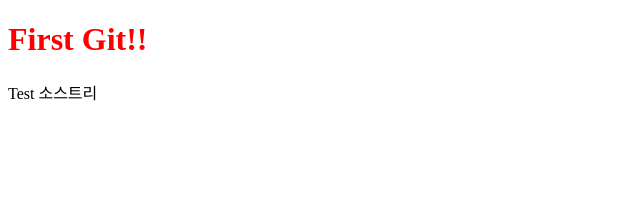
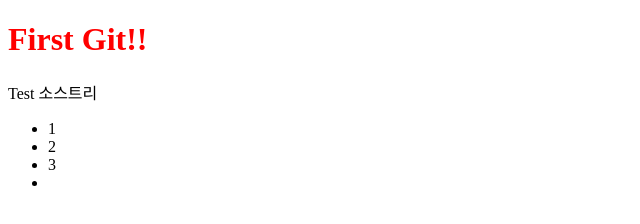
Before and after one commit to kimyucheol/git-test, a website: page index.html in a window 1280 px wide. Shown: the full height of the page, 0-640 px from the left. Drawn offline with Linux system fonts and the light colour scheme.

Commit message:
소스추가

```diff
--- a/index.html
+++ b/index.html
@@ -10,5 +10,10 @@
 <body>
     <h1>First Git!!</h1>
     <p>Test 소스트리</p>
+    <ul>
+        <li>1</li>
+        <li>2</li>
+        <li>3<li>
+    </ul>
 </body>
 </html>
--- /dev/null
+++ b/package.json
@@ -0,0 +1,5 @@
+{
+  "dependencies": {
+    "moment": "^2.29.1"
+  }
+}
```
Also changed, not shown: 2 other files.
